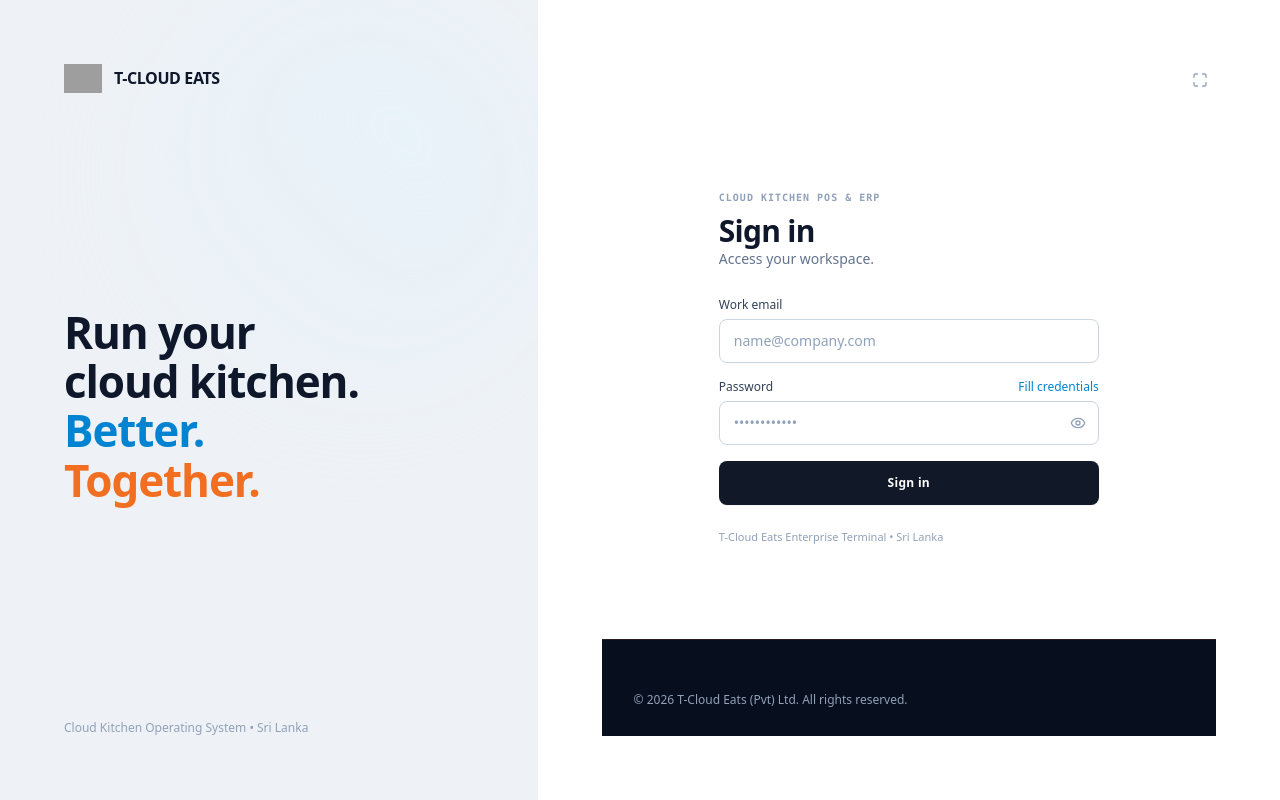
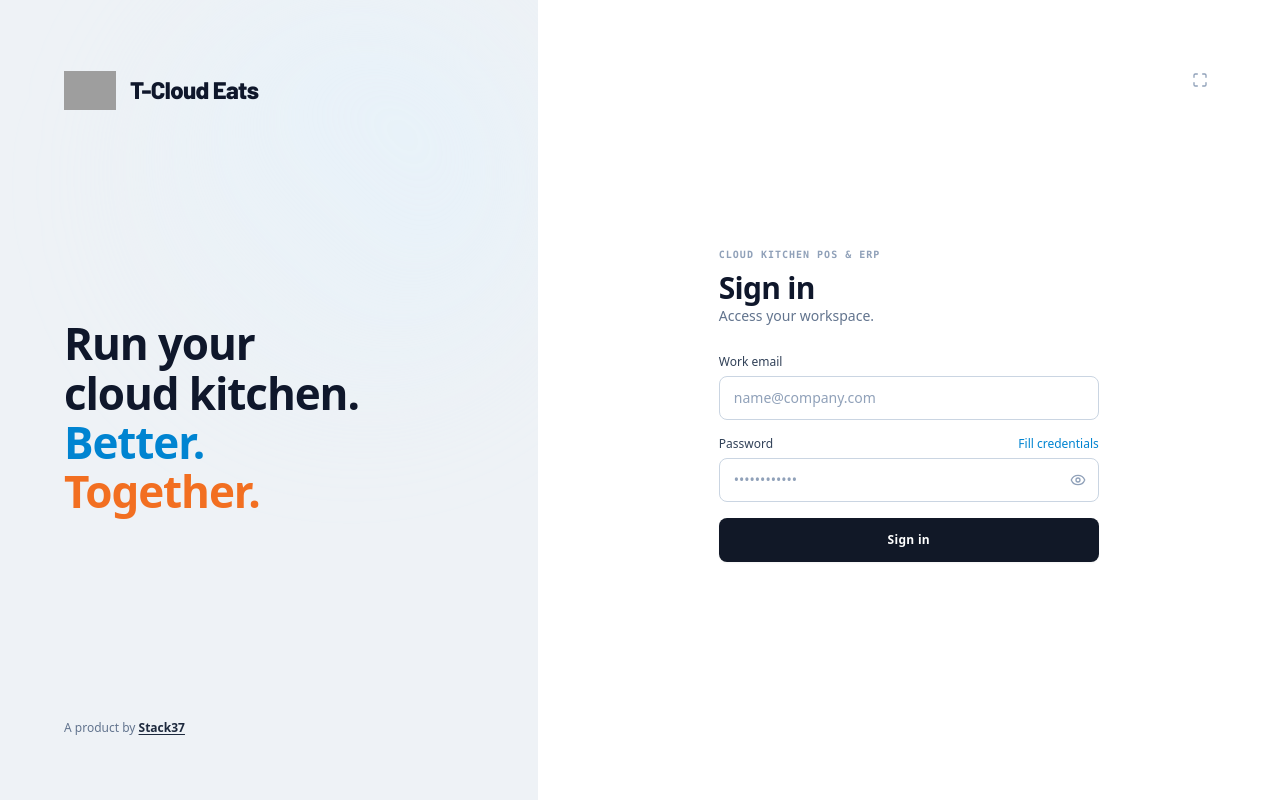
Before and after one commit to nimthaka-tourcap/t-cloudeats, a Next.js app: page /login in a window 1280 px wide. Built offline with nearby package versions, Linux system fonts and the light colour scheme; grey boxes are pictures that could not be loaded.

Commit message:
fix(login): enlarge logo, use brand font in title case, add Stack37 hyperlink, and remove footer text

```diff
--- a/app/login/page.tsx
+++ b/app/login/page.tsx
@@ -72,16 +72,16 @@ export default function LoginPage() {
         <div className="absolute top-0 right-0 w-[400px] h-[400px] rounded-full bg-gradient-to-bl from-sky-100/60 to-transparent blur-3xl pointer-events-none" />
 
         {/* Top: Bare Logo without any container box */}
-        <div className="relative z-10 flex items-center gap-3">
+        <div className="relative z-10 flex items-center gap-3.5">
           <Image
             src="/Round Logo.png"
             alt="T-Cloud Eats"
-            width={38}
-            height={38}
-            className="object-contain"
+            width={52}
+            height={52}
+            className="w-12 h-12 sm:w-[52px] sm:h-[52px] object-contain"
             priority
           />
-          <span className="text-base font-black tracking-tight text-slate-900 uppercase">
+          <span className="text-xl sm:text-2xl font-extrabold tracking-tight text-slate-900 font-[family-name:var(--font-heading)]">
             T-Cloud Eats
           </span>
         </div>
@@ -96,9 +96,17 @@ export default function LoginPage() {
           </h2>
         </div>
 
-        {/* Subtle Left Footer for Mobile / Small Screens */}
-        <div className="relative z-10 hidden lg:block text-xs text-slate-400 font-medium">
-          Cloud Kitchen Operating System • Sri Lanka
+        {/* Left Footer: A product by Stack37 */}
+        <div className="relative z-10 text-xs text-slate-500 font-medium">
+          A product by{" "}
+          <a
+            href="https://stack37.com"
+            target="_blank"
+            rel="noopener noreferrer"
+            className="text-slate-800 hover:text-black font-semibold underline underline-offset-2 transition-colors cursor-pointer"
+          >
+            Stack37
+          </a>
         </div>
       </aside>
 
@@ -198,16 +206,10 @@ export default function LoginPage() {
               )}
             </button>
           </form>
-
-          <p className="text-[11px] text-slate-400 text-center sm:text-left">
-            T-Cloud Eats Enterprise Terminal • Sri Lanka
-          </p>
         </div>
 
-        {/* Bottom Disclaimer */}
-        <footer className="text-xs text-slate-400 text-center sm:text-left">
-          © 2026 T-Cloud Eats (Pvt) Ltd. All rights reserved.
-        </footer>
+        {/* Empty bottom space to maintain vertical balance */}
+        <div className="hidden lg:block h-6" />
       </main>
     </div>
   );
```
